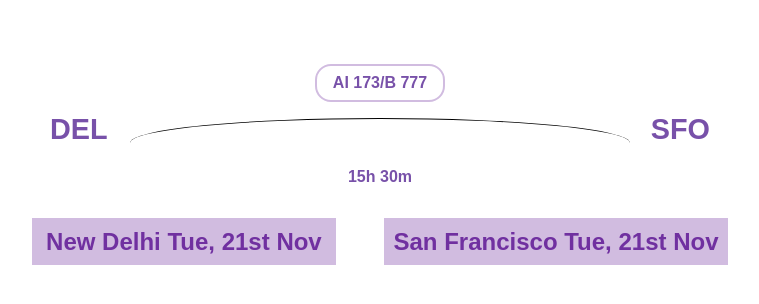
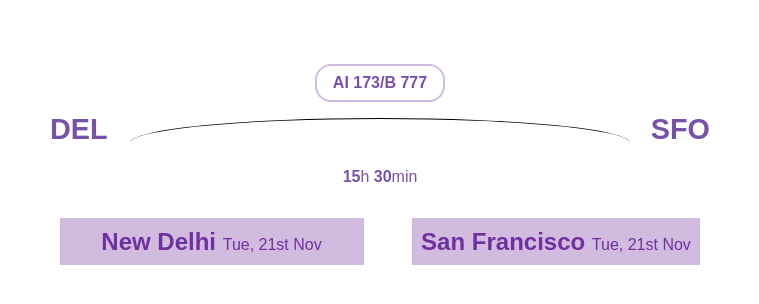
Before and after one commit to mansi-padgelwar/ife-flight-status, a Next.js app: page / in a window 1280 px wide. Shown: the top 304 px of the page, without its empty margins (260-1019 px from the left). Built offline with nearby package versions, Linux system fonts and the light colour scheme; some icons are missing; a web font is replaced by a local one.

Commit message:
minor changes

```diff
--- a/components/FlightInfo/index.js
+++ b/components/FlightInfo/index.js
@@ -11,7 +11,10 @@ const FlightInfo = ({ city, date, details, handleTitleClick, isVisible }) => {
           isVisible ? "" : styles.activeTitle
         }`}
       >
-        <h2 className={styles.title}>{`${city} ${date}`}</h2>
+        <h2 className={styles.title}>
+          {city}{" "}
+          <span style={{ fontWeight: 500, fontSize: "1rem" }}>{date}</span>
+        </h2>
       </div>
       <div
         className={`${styles.detailsContainer} ${
--- a/components/FlightStatus/FlightStatus.module.css
+++ b/components/FlightStatus/FlightStatus.module.css
@@ -30,9 +30,9 @@
 
 .PlaneContainer {
   position: absolute;
-  left: -3%;
-  top: 0;
-  bottom: 4%;
+  left: -4%;
+  top: 4px;
+  bottom: -1%;
   transform: rotate(15deg);
 }
 
--- a/components/FlightStatus/index.js
+++ b/components/FlightStatus/index.js
@@ -15,7 +15,10 @@ const Status = () => {
     <div className={styles.StatusContainer}>
       <p className={styles.FlightNumber}>AI 173/B 777</p>
       <FlightPath />
-      <p className={styles.StatusTime}>15h 30m</p>
+      <p className={styles.StatusTime}>
+        15<span style={{ fontWeight: 500 }}>h</span> 30
+        <span style={{ fontWeight: 500 }}>min</span>
+      </p>
     </div>
   );
 };
--- a/data/flights.js
+++ b/data/flights.js
@@ -3,7 +3,7 @@ export const flights = [
     city: "New Delhi",
     date: "Tue, 21st Nov",
     details: [
-      { title: "Scheduled Departure", subtitle: "4:00 am" },
+      { title: "Scheduled Departure", subtitle: "4:00 am[IST]" },
       { title: "Terminal", subtitle: "3" },
       { title: "Gate", subtitle: "12" },
     ],
@@ -12,7 +12,7 @@ export const flights = [
     city: "San Francisco",
     date: "Tue, 21st Nov",
     details: [
-      { title: "Scheduled Departure", subtitle: "6:00 am" },
+      { title: "Scheduled Arrival", subtitle: "6:00 am[PST]" },
       { title: "Terminal", subtitle: "1" },
       { title: "Gate", subtitle: "23A" },
     ],
```
